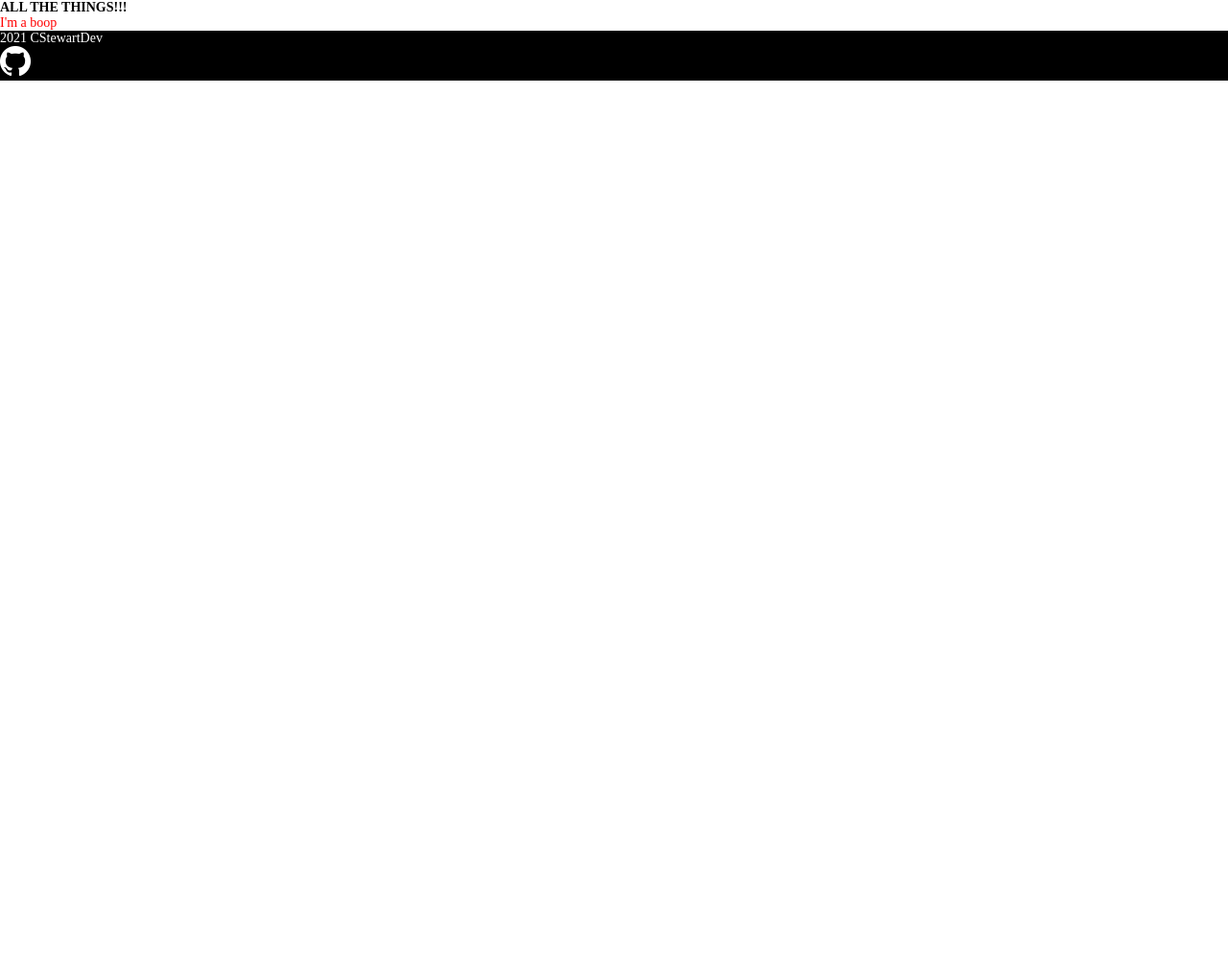
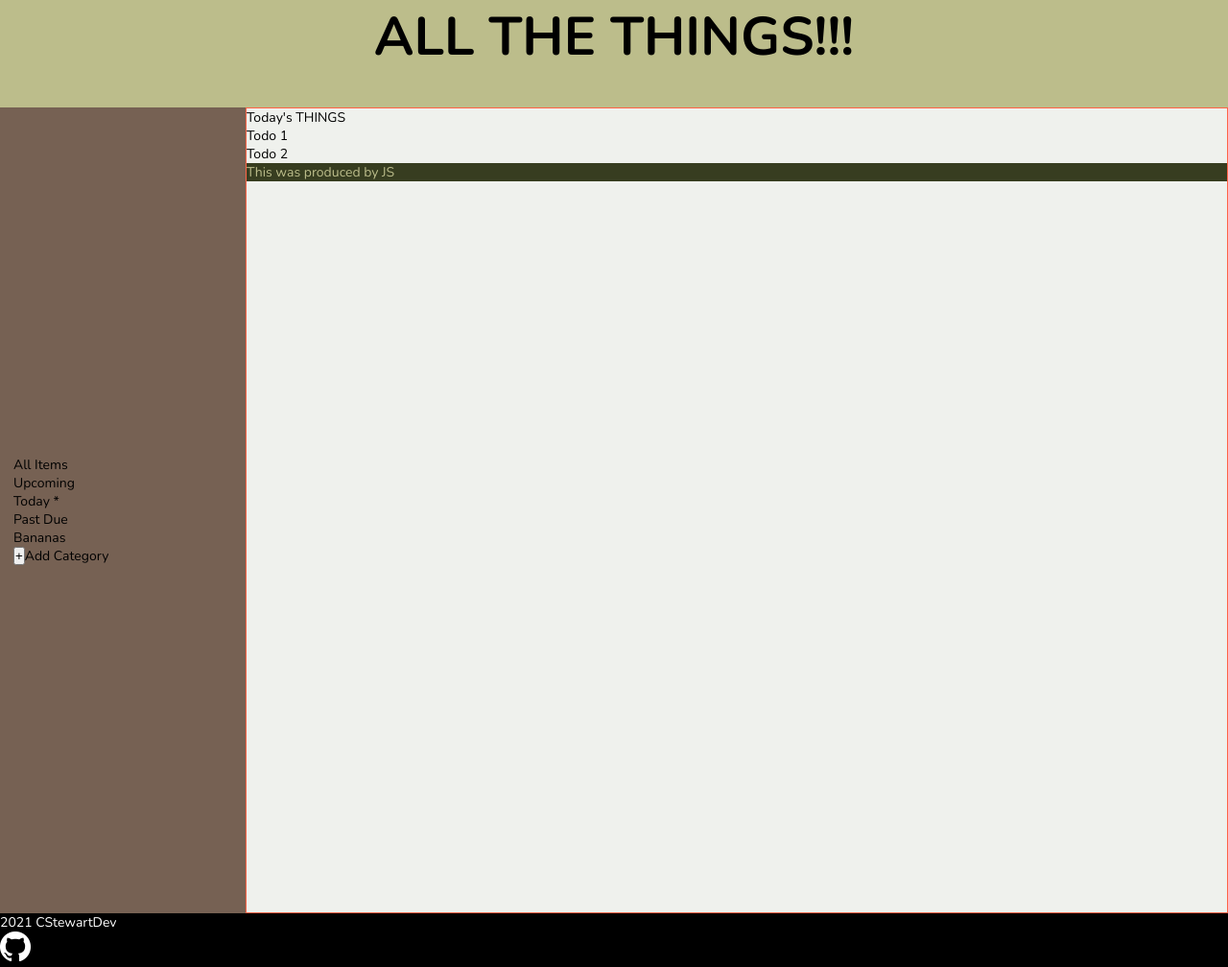
Before and after one commit to CStewartDev/All-The-Things, a website built with webpack: page src/index.html in a window 1280 px wide. Shown: the whole page at 96% size. Before the commit the page ends 800 px from the top, so only its background shows below. Built offline with nearby package versions, Linux system fonts and the light colour scheme.

Commit message:
Skeleton HTML

```diff
--- a/src/index.html
+++ b/src/index.html
@@ -7,6 +7,34 @@
     <title> <%= htmlWebpackPlugin.options.title %></title>
 </head>
 <body>
-    <h1>ALL THE THINGS!!!</h1>
+    <header>
+        <h1>ALL THE THINGS!!!</h1>
+    </header>
+    <aside>
+        <Section>
+            <ul id= "Schedule">
+                <li>All Items</li>
+                <li>Upcoming</li>
+                <li>Today<span id="Schedule-Sel"> *</span></li>
+                <li>Past Due</li>
+            </ul>
+            <ul id= "Categories">
+                <li>Bananas</li>
+                <li><Button>+</Button>Add Category</li>
+            </ul>
+        </section>
+    </aside>
+    <main>
+        <section id="Todos">
+            <div>Today's THINGS</div>
+            <ul class="todoList">
+                <li>Todo 1</li>
+                <li>Todo 2</li>
+            </ul>
+
+        </section>
+
+    </main>
+
 </body>
 </html>
--- a/src/index.js
+++ b/src/index.js
@@ -3,11 +3,15 @@ import { createHtmlElement } from './createHTMLElement';
 import { renderFooter } from './footer';
 import { createTodo } from './todo';
 
-const content = createHtmlElement('div',"content",null,null);
-const boop = createHtmlElement('p',null,['boop-red'],"I'm a boop");
+const todoList = document.querySelector('.todoList');
+console.log(todoList)
 
-let todo = createTodo(1,2,3,4,5)
+
+let todo = createTodo("This was produced by JS",2,3,4,5)
+const boop = createHtmlElement('li',null,['boop'],todo.title);
+
+todoList.appendChild(boop)
+
 console.table(todo)
 
-content.append(boop,renderFooter())
-document.body.appendChild(content)
+document.body.appendChild(renderFooter())
--- a/src/styles.css
+++ b/src/styles.css
@@ -1,15 +1,71 @@
+@import url('https://fonts.googleapis.com/css2?family=Nunito:ital,wght@0,400;0,700;1,200&display=swap');
+
 * {
     margin: 0;
     padding: 0;
     box-sizing: border-box;
+}
+html{
+    height: 100%;
     font-size: 14px;
+    font-family: 'Nunito', sans-serif;
+}
+:root {
+    /* Color Pallete */
+    --light-white: #EFF1ED;
+    --light-green: #bcbd8b;
+    --green: #717744;
+    --dark-green:#373D20;
+    --brown: #766153;
 }
 
-.boop-red {
-    color: red;
+body {
+    min-height: 100%;
+    background-color: var(--light-white);
+    display: grid;
+    grid-template-columns: repeat(auto-fit, minmax(200px, 1fr));
+    grid-template-rows: 2fr 15fr 1fr;
+    grid-template-areas:
+    "header header header header header"
+    "sidebar main main main main"
+    "footer footer footer footer footer";
+}
+
+li {
+    list-style: none;
+}
+
+header {
+    grid-area: header;
+    background-color: var(--light-green);
+    font-size: 2em;
+    text-align: center;
+    font-weight: 700;
+}
+
+main {
+    grid-area: main;
+    border: 1px solid tomato;
+}
+
+aside {
+    grid-area: sidebar;
+    background-color: var(--brown);
+    padding-left: 1rem;
+    display: flex;
+    flex-direction: column;
+    justify-content: space-around;
+}
+
+.boop {
+    background-color: var(--dark-green);
+    color: var(--light-green)
 }
 
 footer {
+    grid-area: footer;
     background-color: black;
     color: white;
+    /* grid-row-start: 4;
+    grid-row-end: 5; */
 }
```
